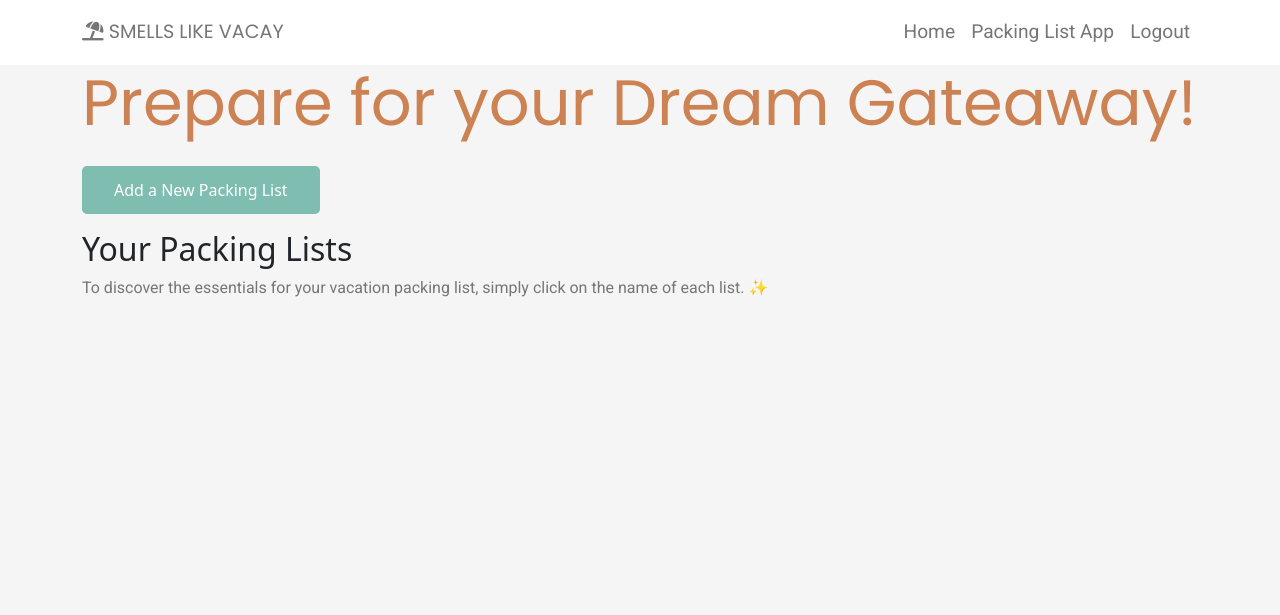
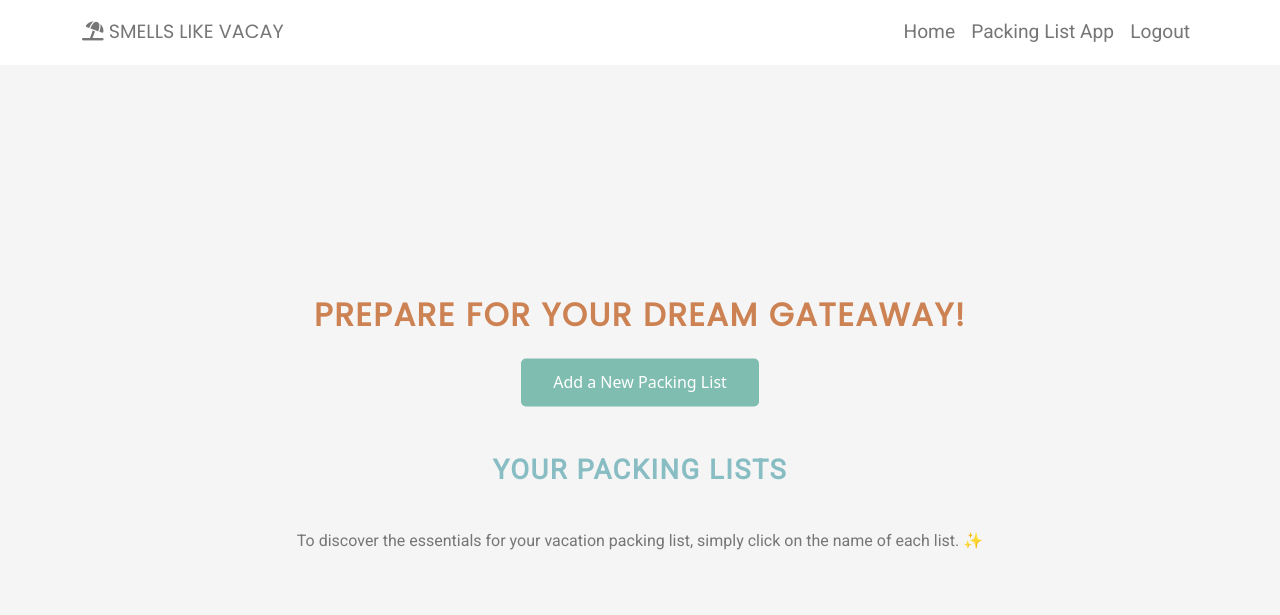
Before and after one commit to TeodoraAlina/start-packing, a Django app: page /packing_list in a window 1280 px wide. Shown: the top 615 px of the page. Run offline with Django 4.2, Linux system fonts and the light colour scheme; the visitor is signed in with stand-in values (Sample User, id 1); data that the repository does not hold is empty; some libraries are stand-ins or nearby versions.

Commit message:
Apply styles to elements within the main container

```diff
--- a/static/css/style.css
+++ b/static/css/style.css
@@ -58,7 +58,7 @@ p {
 }
 
 .container-fluid {
-    margin-top: 60px;
+    margin-top: 30px;
     position: absolute;
     top: 50%;
     left: 50%;
@@ -72,6 +72,7 @@ p {
     background-color: #FFF;
     transition: background-color 0.3s ease;
     padding: 10px;
+    z-index: 1;
 }
 
 .navbar-brand {
@@ -98,3 +99,51 @@ p {
 .hidden {
     display: none;
 }
+
+main.container {
+    margin-top: 30px;
+    padding: 20px;
+    text-align: center;
+    position: absolute;
+    top: 50%;
+    left: 50%;
+    transform: translate(-50%, -50%);
+
+}
+
+main.container h1 {
+    font-size: 2rem;
+    font-family: 'Poppins', sans-serif;
+    font-weight: bold;
+    text-transform: uppercase;
+    color: #cd8253;
+    letter-spacing: 0.1rem;
+    margin-top: 2rem;
+}
+
+main.container h2 {
+    font-size: 1.7rem;
+    font-family: 'Roboto', sans-serif;
+    font-weight: bold;
+    text-transform: uppercase;
+    color: #88bdc3;
+    letter-spacing: 0.1rem;
+    margin-top: 2rem;
+    margin-bottom: 2rem;
+}
+
+main.container p {
+    margin-bottom: 2rem;
+    padding: 10px;
+}
+
+@media (max-width: 768px) {
+    main.container {
+        position: static;
+        transform: none;
+    }
+
+    ol {
+        padding-left: 0;
+    }
+}
```
